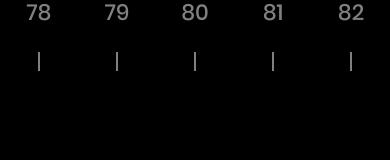
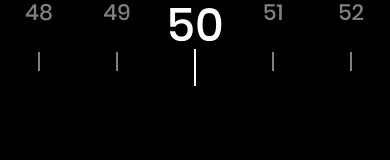
Before and after one commit to jmiguel221093/DailyFit, a React Native app: screen / in a window 390 px wide. Shown: the top 160 px of the page. Built offline with nearby package versions, Linux system fonts and the light colour scheme; what react-native would draw is missing.

Commit message:
Horizontal picker fixed

```diff
--- a/src/components/HorizontalPicker/HorizontalPicker.tsx
+++ b/src/components/HorizontalPicker/HorizontalPicker.tsx
@@ -8,35 +8,20 @@ import type {
 
 import { Text } from '../Text';
 
-import validateProps from './utils';
 import Styles from './HorizontalPicker.styles';
 import type { HorizontalPickerProps } from './HorizontalPicker.props';
 
 const HorizontalPicker = ({
-    initialValue,
-    itemsSize,
-    itemWidth,
+    value = 0,
+    items,
+    itemsOnScreen = 5,
     onChange,
-    startsFrom = 0,
 }: HorizontalPickerProps) => {
-    validateProps({ itemsSize, itemWidth });
-    const [containerWidth, setContainerWidth] = useState<number>(0);
-    const [offset, setOffset] = useState<number>(0);
-    const [items, setItems] = useState<number[]>([]);
-    const [currentItem, setCurrentItem] = useState<number>(0);
+    const [currentItem, setCurrentItem] = useState<number>(value);
+    const [itemWidth, setItemWidth] = useState<number>(0);
     const scrollViewRef = useRef<ScrollView | null>(null);
 
-    useEffect(() => {
-        if (containerWidth > 0) {
-            const calculatedOffset = Math.floor(
-                Math.ceil(containerWidth / itemWidth) / 2
-            );
-            setOffset(calculatedOffset);
-            setItems(
-                Array.from(Array(itemsSize + calculatedOffset * 2).keys())
-            );
-        }
-    }, [containerWidth]);
+    const offset = Math.floor(itemsOnScreen / 2);
 
     const handleOnScroll = (e: NativeSyntheticEvent<NativeScrollEvent>) => {
         setCurrentItem(Math.ceil(e.nativeEvent.contentOffset.x / itemWidth));
@@ -44,35 +29,17 @@ const HorizontalPicker = ({
 
     const handleOnChange = (e: NativeSyntheticEvent<NativeScrollEvent>) => {
         if (onChange) {
-            onChange(
-                Math.ceil(e.nativeEvent.contentOffset.x / itemWidth) +
-                    startsFrom
-            );
+            onChange(Math.ceil(e.nativeEvent.contentOffset.x / itemWidth));
         }
     };
 
     useEffect(() => {
-        if (
-            scrollViewRef.current &&
-            initialValue &&
-            containerWidth &&
-            itemWidth &&
-            offset &&
-            items
-        ) {
-            console.log((initialValue - startsFrom) * itemWidth);
+        if (scrollViewRef.current && value) {
             scrollViewRef.current.scrollTo({
-                x: (initialValue - startsFrom) * itemWidth,
+                x: (currentItem - (offset - 2)) * itemWidth,
             });
         }
-    }, [
-        scrollViewRef.current,
-        initialValue,
-        containerWidth,
-        itemWidth,
-        offset,
-        items,
-    ]);
+    }, [itemWidth]);
 
     const renderItem = (item: number, index: number) => (
         <View
@@ -84,8 +51,14 @@ const HorizontalPicker = ({
                 Styles.itemContainer,
             ]}
         >
-            {index > offset - 1 && index < items.length - offset && (
+            {item && (
                 <>
+                    <View
+                        style={{
+                            alignItems: 'flex-start',
+                            flexDirection: 'row',
+                        }}
+                    >
                         <Text
                             style={{
                                 ...Styles.itemText,
@@ -95,8 +68,21 @@ const HorizontalPicker = ({
                                     : {}),
                             }}
                         >
-                        {item + startsFrom - offset}
+                            {item}
                         </Text>
+                        {/* {index - offset === currentItem && (
+                            <Text
+                                style={{
+                                    fontSize: 12,
+                                    opacity: 1,
+                                    marginTop: -10,
+                                    marginRight: -10,
+                                }}
+                            >
+                                cm
+                            </Text>
+                        )} */}
+                    </View>
                     <View style={Styles.indicatorContainer}>
                         <View
                             style={{
@@ -107,26 +93,20 @@ const HorizontalPicker = ({
                             }}
                         />
                     </View>
-                    {index - offset === currentItem && (
-                        <Text
-                            style={{
-                                position: 'absolute',
-                                top: -6,
-                                right: -15,
-                                fontSize: 12,
-                            }}
-                        >
-                            cm
-                        </Text>
-                    )}
                 </>
             )}
         </View>
     );
 
-    const handleLayout = (e: LayoutChangeEvent) => {
-        setContainerWidth(e.nativeEvent.layout.width);
+    const handleScrollViewLayout = (e: LayoutChangeEvent) => {
+        setItemWidth(Math.ceil(e.nativeEvent.layout.width / itemsOnScreen));
     };
+
+    const itemsToRender = [
+        ...Array.from({ length: offset }, () => null),
+        ...items,
+        ...Array.from({ length: offset }, () => null),
+    ];
 
     return (
         <ScrollView
@@ -139,9 +119,9 @@ const HorizontalPicker = ({
             onScroll={handleOnScroll}
             scrollEventThrottle={itemWidth || 0}
             onMomentumScrollEnd={handleOnChange}
-            onLayout={handleLayout}
+            onLayout={handleScrollViewLayout}
         >
-            {items.map(renderItem)}
+            {itemsToRender.map(renderItem)}
         </ScrollView>
     );
 };
--- a/src/components/HorizontalPicker/utils.ts
+++ b/src/components/HorizontalPicker/utils.ts
@@ -1,11 +1,11 @@
 import type { HorizontalPickerProps } from './HorizontalPicker.props';
 
 const validateProps = ({
-    itemsSize,
+    items,
     itemWidth,
 }: Partial<HorizontalPickerProps>) => {
-    if (!itemsSize || itemsSize < 1) {
-        throw new Error('itemsSize must be a positive number');
+    if (!items || items.length < 1) {
+        throw new Error('items must be a non empty array');
     }
     if (!itemWidth || itemWidth < 1) {
         throw new Error('itemWidth must be a positive number');
--- a/src/views/PickerPage/PickerPage.tsx
+++ b/src/views/PickerPage/PickerPage.tsx
@@ -1,19 +1,15 @@
+import { useState } from 'react';
 import { View, Dimensions } from 'react-native';
 import { HorizontalPicker } from '../../components';
 
+const items = Array.from({ length: 300 }, (_, i) => i + 30);
+
 const PickerPage = () => {
-    const handlePickerChange = (value: number) => {
-        // console.log(value);
-    };
+    const [value, setValue] = useState<number>(20);
+
     return (
         <View>
-            <HorizontalPicker
-                itemsSize={300}
-                itemWidth={Math.ceil(Dimensions.get('window').width / 5)}
-                startsFrom={30}
-                initialValue={80}
-                onChange={handlePickerChange}
-            />
+            <HorizontalPicker value={value} onChange={setValue} items={items} />
         </View>
     );
 };
```
Also changed, not shown: src/components/HorizontalPicker/HorizontalPicker.props.d.ts (+4 -4 lines). Lines whose indentation alone changed are shown as unchanged.
